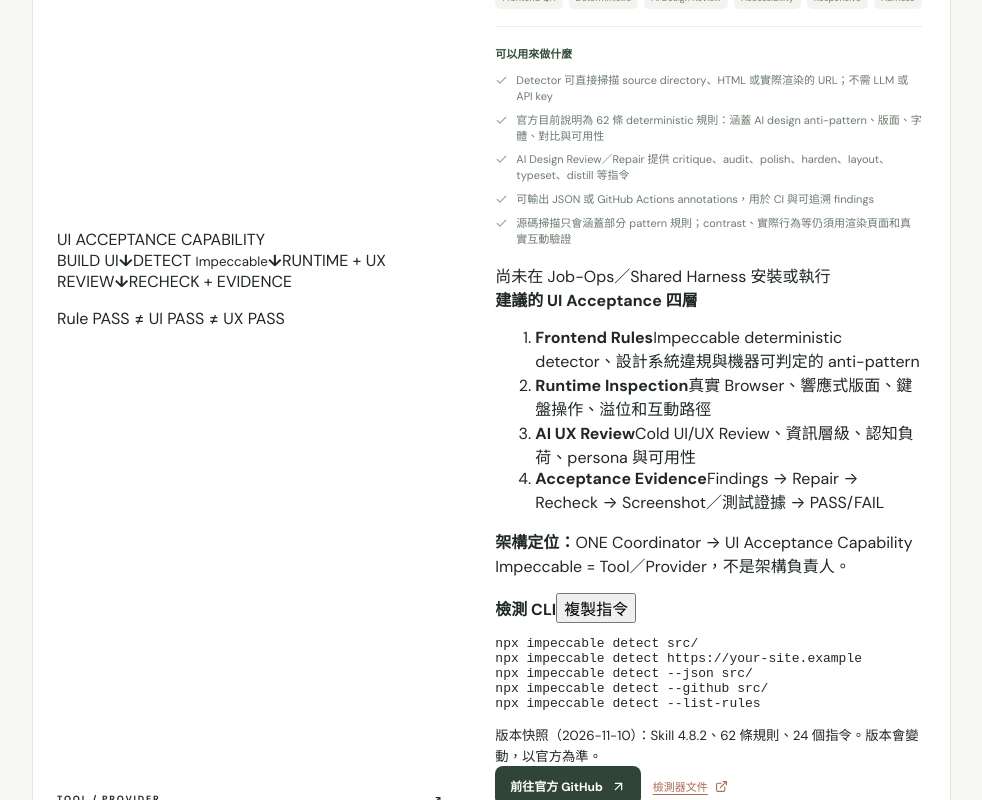
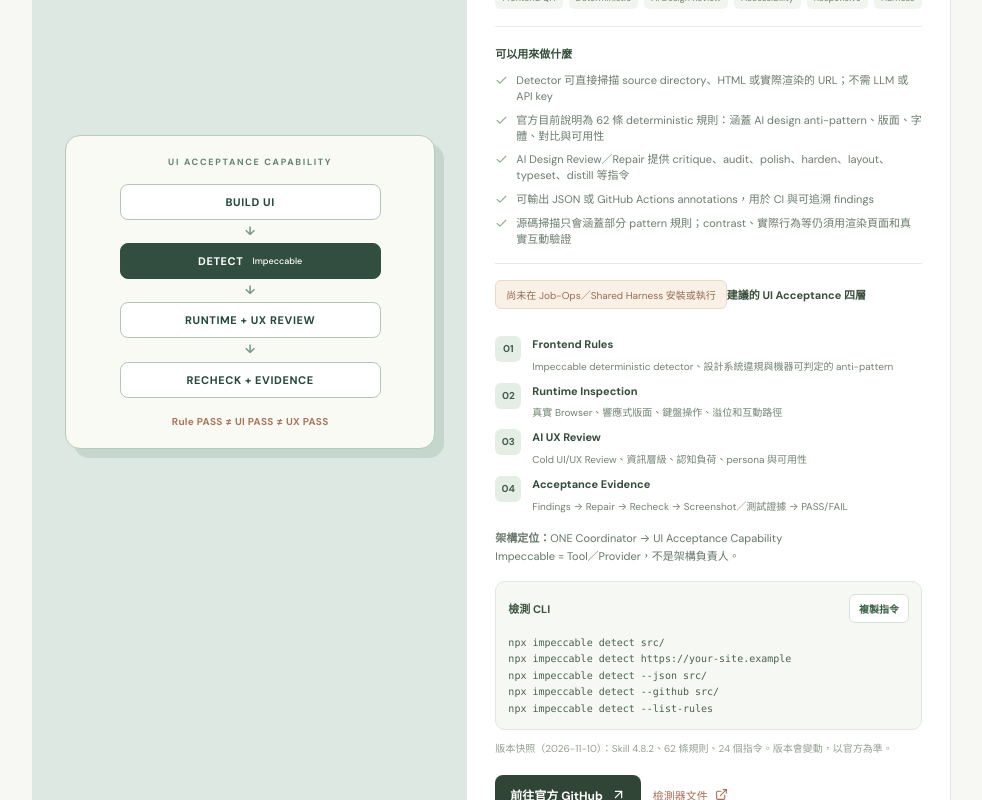
Before and after one commit to christinekao/frontend-design-library, a Next.js app: page /resources in a window 1280 px wide. Shown: the part 1860-2660 px from the top of the page, without its empty margins (273-1255 px from the left). Built offline with nearby package versions, Linux system fonts and the light colour scheme.

Commit message:
Design Impeccable Frontend QA workflow cover and CLI reference

```diff
--- a/src/app/resources/resources.css
+++ b/src/app/resources/resources.css
@@ -56,3 +56,31 @@
 @media(max-width:1080px){.res-item{grid-template-columns:1fr}.res-cover{min-height:290px}.res-poster b{font-size:30px}.res-headline{align-items:center}}
 @media(max-width:700px){.res-heading{padding:30px 0 26px}.res-heading h1{font-size:52px;letter-spacing:-2px}.res-headline{align-items:end}.res-collection-count{font-size:47px}.res-collection-count small{font-size:8px}.res-controls{align-items:stretch}.res-search{max-width:none;width:100%;flex:auto}.res-cover{min-height:285px;padding:17px}.res-poster-set{padding:8px 0}.res-poster b{font-size:clamp(17px,5.5vw,28px)}.res-info{padding:22px 18px 21px}.res-rights{padding:14px 17px}.res-usage-note{padding:16px}}
 @media(prefers-reduced-motion:reduce){.res-cover{scroll-behavior:auto}}
+
+/* Frontend QA resource: original process-diagram cover, no third-party screenshots. */
+.res-cover-qa{background:#dde8e3;color:#24483b}
+.res-qa-visual{align-self:center;width:min(100%,370px);padding:20px 21px;background:#f9faf4;border:1px solid #b7cabd;border-radius:15px;box-shadow:9px 9px 0 #658c7633}
+.res-qa-eyebrow{letter-spacing:1.7px;font-size:9px;font-weight:800;color:#638373;margin-bottom:16px;text-align:center}
+.res-qa-flow{display:flex;align-items:center;flex-direction:column;gap:5px}
+.res-qa-flow span{display:flex;align-items:center;justify-content:center;gap:9px;min-width:80%;font-size:11px;font-weight:800;letter-spacing:.6px;padding:10px;border:1px solid #b6c6b8;background:#fff;border-radius:8px;text-align:center}
+.res-qa-flow span small{font-size:9px;font-weight:500;letter-spacing:0}
+.res-qa-flow span.res-qa-spotlight{background:#314e40;color:#fff;border-color:#314e40}
+.res-qa-flow b{font-size:12px;color:#7a9784;line-height:1.1}
+.res-qa-visual p{text-align:center;font-size:10px;font-weight:700;color:#aa765e;letter-spacing:.3px;margin:17px 0 0}
+.res-qa-detail{border-top:1px solid #e5ebe4;padding:16px 0 18px}
+.res-qa-detail>strong{font-size:11px;color:#394f3b}
+.res-qa-status{display:inline-flex;align-items:center;padding:6px 10px;background:#f9f0e6;color:#926e55;font-size:10px;border:1px solid #ead9c7;border-radius:6px;margin-bottom:13px}
+.res-qa-detail ol{list-style:none;counter-reset:qa;padding:0;margin:14px 0;display:grid;gap:8px}
+.res-qa-detail li{display:grid;grid-template-columns:28px minmax(0,1fr);align-items:start;gap:5px 9px;font-size:10px;line-height:1.6;color:#718272}
+.res-qa-detail li:before{counter-increment:qa;content:counter(qa,decimal-leading-zero);display:flex;align-items:center;justify-content:center;width:26px;height:26px;border-radius:6px;background:#e5eee5;color:#44604b;font-size:10px;font-weight:800;grid-row:span 2}
+.res-qa-detail li b{font-size:11px;color:#354d3c}
+.res-qa-detail li span{grid-column:2}
+.res-qa-detail>p{color:#647669;font-size:11px;line-height:1.65;margin:11px 0}
+.res-cli{background:#f6f8f4;border:1px solid #e0e7dc;border-radius:10px;padding:12px;margin:16px 0 11px}
+.res-cli>div{display:flex;justify-content:space-between;align-items:center;gap:10px}
+.res-cli strong{font-size:11px;color:#3c5342}
+.res-cli button{background:#fff;border:1px solid #d7e1d6;border-radius:6px;padding:6px 9px;font-size:10px;color:#3d6148;cursor:pointer;font-weight:700}
+.res-cli button:hover{background:#e6efe6}
+.res-cli pre{white-space:pre-wrap;overflow-wrap:anywhere;font-size:10px;line-height:1.65;color:#4b6150;margin:12px 0 0;font-family:ui-monospace,Menlo,Consolas,monospace}
+.res-qa-detail>small{display:block;font-size:10px;color:#94a093;line-height:1.55}
+@media(max-width:700px){.res-qa-visual{width:min(100%,340px)}.res-qa-detail ol{gap:10px}}
```
